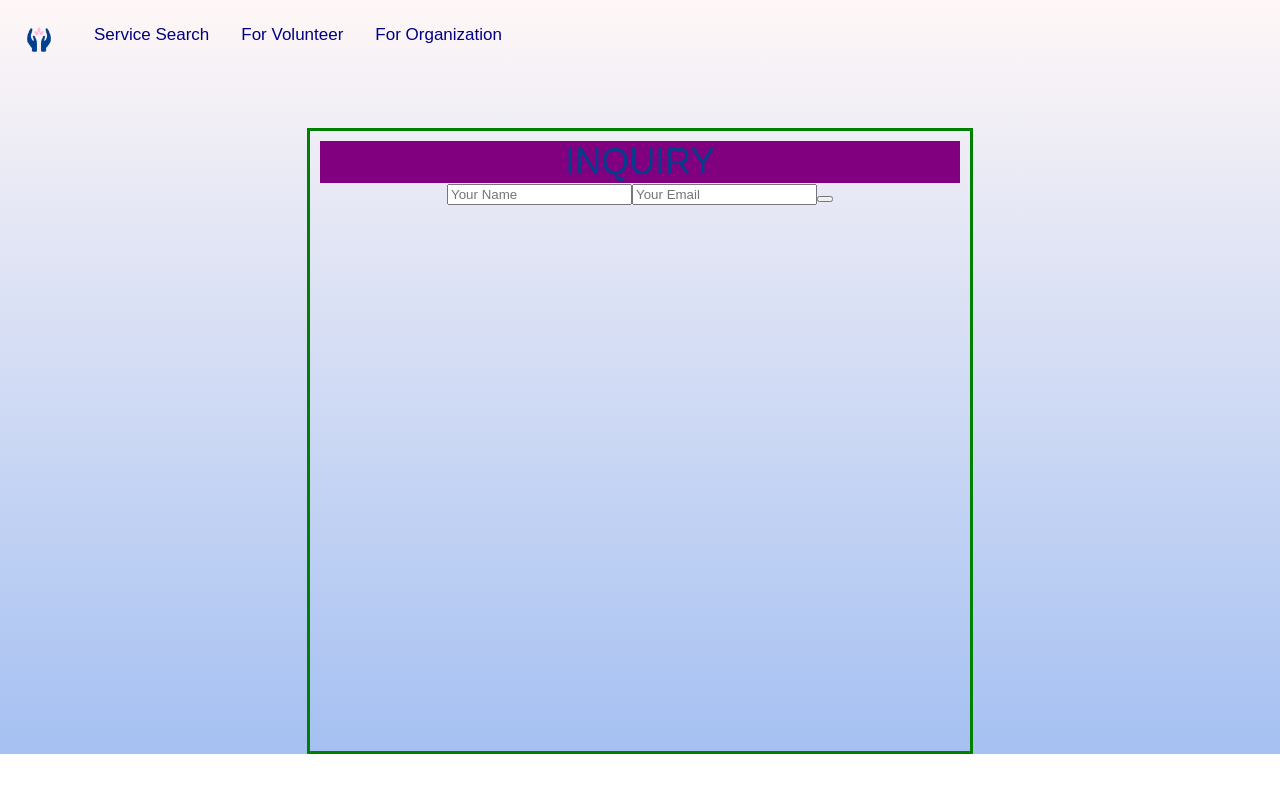
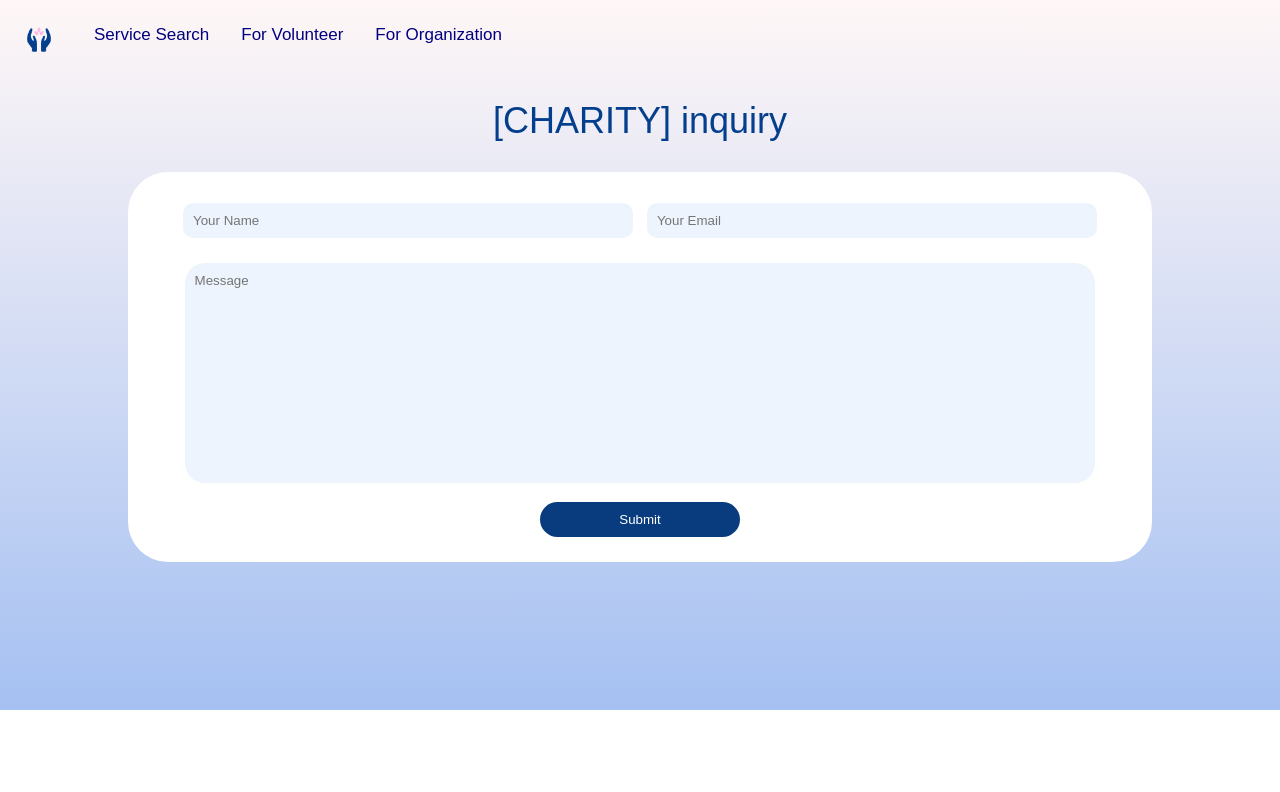
Before and after one commit to annatmmm/charityConnect, a React (Create React App) app in the folder charity_connect/: page /inquiry in a window 1280 px wide. Shown: the top 792 px of the page. Built offline with nearby package versions, Linux system fonts and the light colour scheme.

Commit message:
decorated inquiry form

```diff
--- a/charity_connect/src/App.css
+++ b/charity_connect/src/App.css
@@ -60,24 +60,6 @@
   left: 10px;
   top: 120px;
   font-size: 60px;
-  color: #043F8D;
-  font-family: sans-serif;
-}
-
-.inquiry_box {
-  min-height: 75vh;
-  margin: auto;
-  width: 50%;
-  border: 3px solid green;
-  padding: 10px;
-  margin-top: 10%;
-}
-
-.inquiry_title {
-  position:inherit;
-  background-color: purple;
-
-  font-size: 36px;
   color: #043F8D;
   font-family: sans-serif;
 }
--- /dev/null
+++ b/charity_connect/src/components/inquiryform.css
@@ -0,0 +1,68 @@
+.inquiry_box {
+    min-height: 75vh;
+    margin: auto;
+    width: 80%;
+    padding: 10px;
+    margin-top: 7%;
+  }
+
+.inquiry_form {
+    padding-top: 3%;
+    background-color: white;
+    border-radius: 40px;
+}
+
+#person_name {
+    float: left;
+    margin-left: 55px;
+}
+
+#person_email {
+    float: right;
+    margin-right: 55px;
+}
+
+.input_inq {
+    background-color:#EDF4FD;
+  border-radius: 10px;
+  border: none;
+  width: 42%;
+  height: 45%;
+  padding: 10px;
+  outline: none;
+}
+
+.input_inq_1 {
+    background-color:#EDF4FD;
+  border-radius: 20px;
+  border: none;
+  margin-top: 25px;
+  width: 87%;
+  height: 200px;
+  padding: 10px;
+  outline: none;
+  resize: none;
+  font-family: sans-serif;
+}
+
+.inquiry_title {
+    position:inherit;
+    font-size: 36px;
+    color: #043F8D;
+    font-family: sans-serif;
+    padding-bottom: 3%;
+}
+
+.submit_inq {
+    margin-top: 15px;
+    margin-bottom: 25px;
+    padding: 45px;
+    color:white;
+    background-color: #093c7e;
+    border-radius: 35px;
+    border: none;
+    height: 77%;
+    width: 200px;
+    top: 370px;
+    padding: 10px;
+  }
--- a/charity_connect/src/components/inquiryform.js
+++ b/charity_connect/src/components/inquiryform.js
@@ -1,6 +1,7 @@
-import '../App.css'
+import './inquiryform.css'
 
 const send_message = async event => {
+    event.preventDefault()
     alert("NOT IMPLEMENTED")
 }
 
@@ -9,8 +10,11 @@ const InquiryForm = () => {
         <form className="inquiry_form">
             <input className="input_inq" id="person_name" type='text' placeholder='Your Name'/>
             <input className="input_inq" id="person_email" type='text' placeholder='Your Email'/>
+            <br/>
+            <textarea className="input_inq_1" id="person_message" type='textarea' placeholder='Message'/>
+            <br/>
             <button className="submit_inq" id="person_info_submit" type="submit" onClick={send_message}>
-
+                Submit
             </button>
         </form>
     );
--- a/charity_connect/src/routes/CharityInquiryPage.jsx
+++ b/charity_connect/src/routes/CharityInquiryPage.jsx
@@ -9,12 +9,10 @@ const CharityInquiryPage = () => {
             <div className="inquiry_box">
                 <div className="inquiry_title">
                     <text>
-                        INQUIRY
+                        [CHARITY] inquiry
                     </text>
                 </div>
-                <div className="form">
-                    <InquiryForm/>
-                </div>
+                <InquiryForm/>
             </div>
         </div>
     );
```
